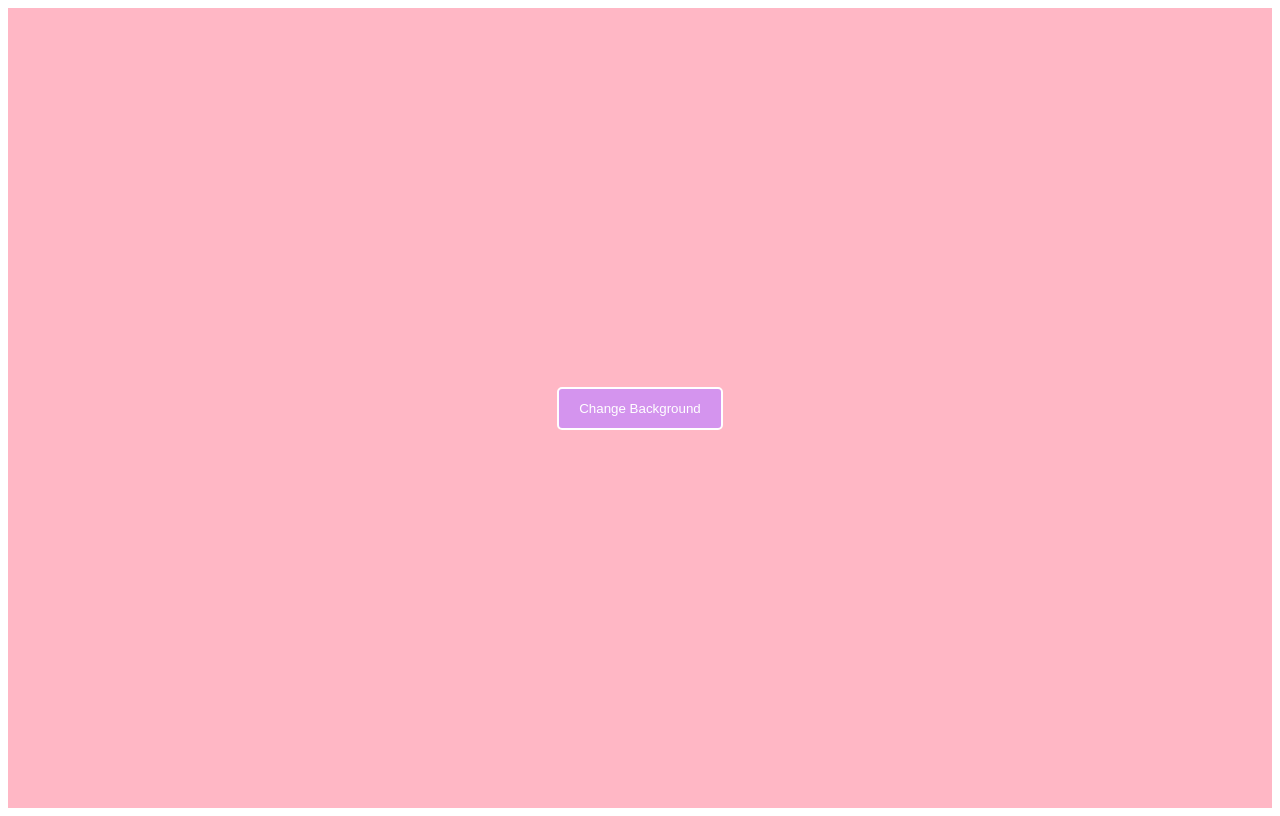
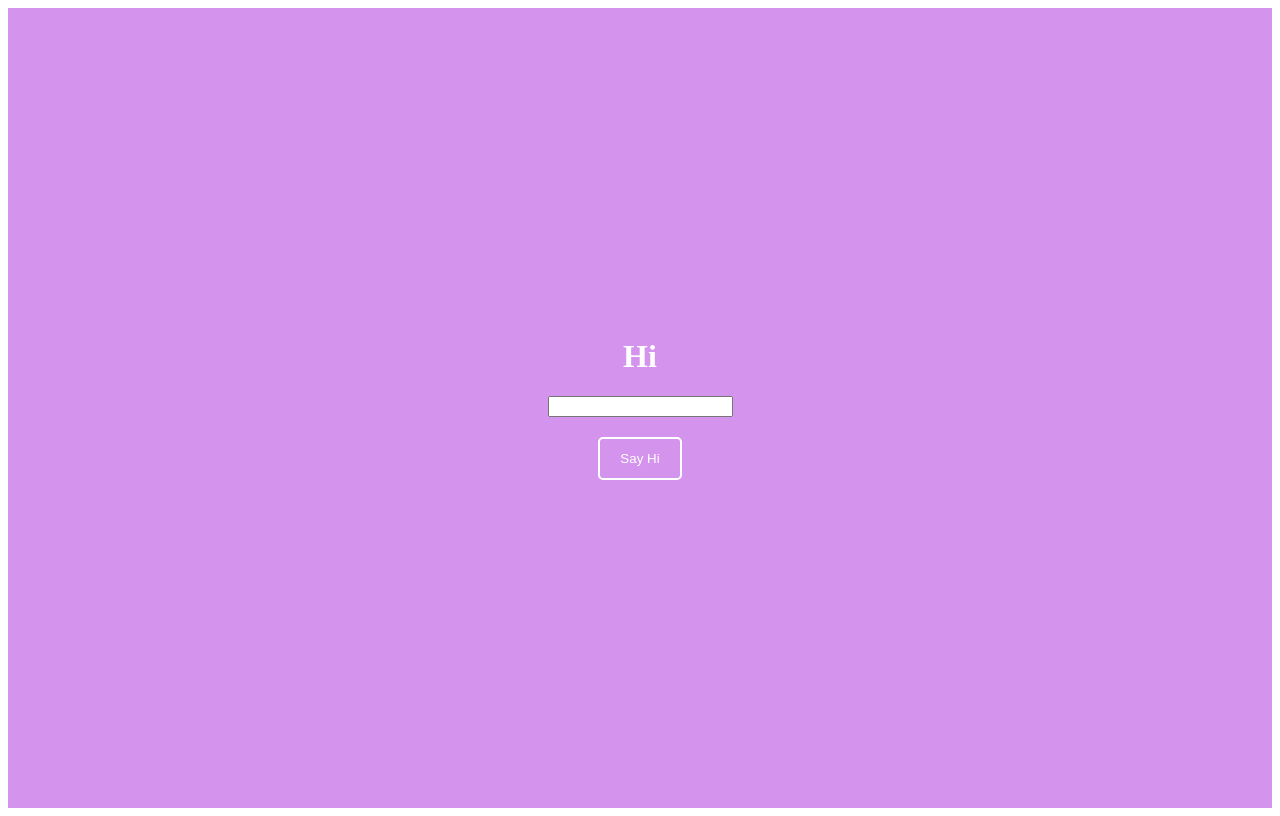
Before and after one commit to SharjeelMoqrabKhan/Basic-React-Learning-2020, a React (Create React App) app: page / in a window 1280 px wide. Built offline with nearby package versions, Linux system fonts and the light colour scheme; a web font is replaced by a local one.

Commit message:
Forms in React

```diff
--- /dev/null
+++ b/src/Form.jsx
@@ -0,0 +1,24 @@
+import React, { useState } from "react";
+import "../src/event.css";
+
+const Form = () => {
+  const [name, setname] = useState("");
+  const [fullName, setFullName] = useState();
+
+  return (
+    <div>
+      <h1 style={{ color: "white" }}>Hi {fullName}</h1>
+      <input type="text" onChange={(e) => setname(e.target.value)} />
+      <button
+        style={{ margin: "20px" }}
+        onClick={() => {
+          setFullName(name);
+        }}
+      >
+        Say Hi
+      </button>
+    </div>
+  );
+};
+
+export default Form;
--- a/src/index.js
+++ b/src/index.js
@@ -1,5 +1,5 @@
 import React from "react";
 import ReactDOM from "react-dom";
-import Event from "../src/Event";
+import Form from "../src/Form";
 
-ReactDOM.render(<Event />, document.getElementById("root"));
+ReactDOM.render(<Form />, document.getElementById("root"));
```
